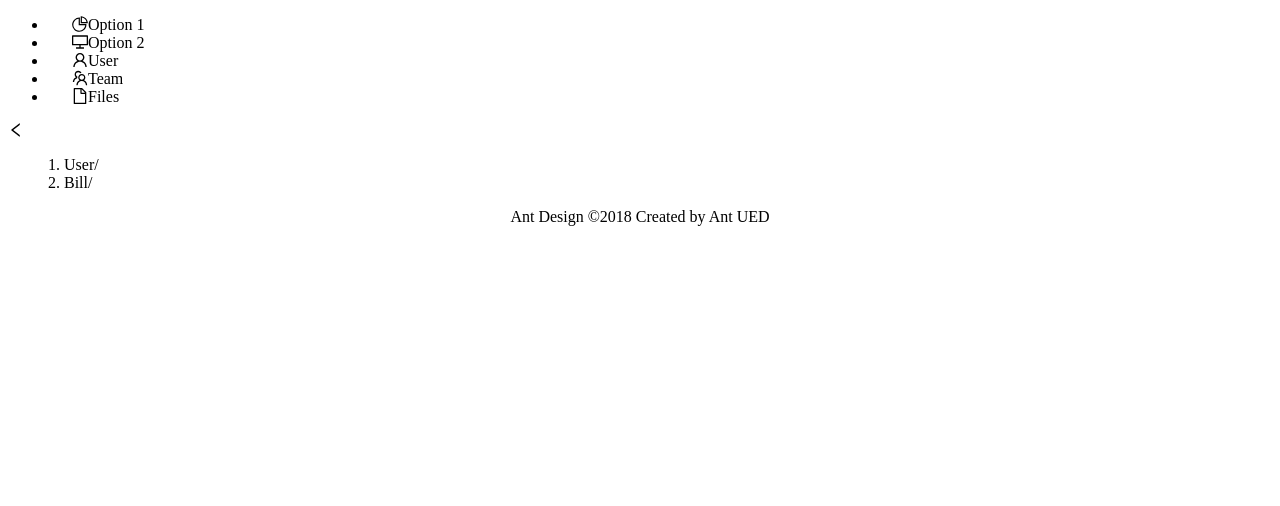
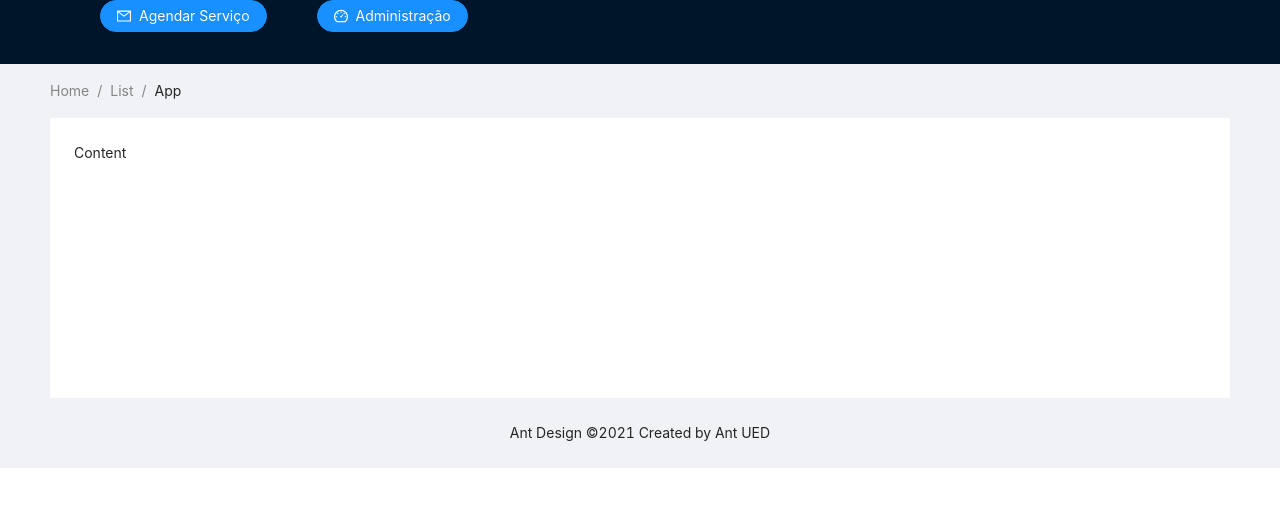
Before and after one commit to mopanc/Oficina, a React (Create React App) app in the folder oficina-app/: page / in a window 1280 px wide. Shown: the top 506 px of the page. Built offline with nearby package versions, Linux system fonts and the light colour scheme.

Commit message:
#3 Add main buttons to NavBar on Dashboard

```diff
--- a/oficina-app/package.json
+++ b/oficina-app/package.json
@@ -6,6 +6,7 @@
     "@testing-library/jest-dom": "^5.11.9",
     "@testing-library/react": "^11.2.5",
     "@testing-library/user-event": "^12.8.3",
+    "antd": "^4.14.0",
     "react": "^17.0.1",
     "react-dom": "^17.0.1",
     "react-scripts": "4.0.3",
--- a/oficina-app/src/components/App.css
+++ b/oficina-app/src/components/App.css
@@ -1,38 +1,16 @@
-.App {
-  text-align: center;
+.site-layout-content {
+  min-height: 280px;
+  padding: 24px;
+  background: #fff;
 }
-
-.App-logo {
-  height: 40vmin;
-  pointer-events: none;
+#components-layout-demo-top .logo {
+  float: left;
+  width: 120px;
+  height: 31px;
+  margin: 16px 24px 16px 0;
+  background: rgba(255, 255, 255, 0.3);
 }
-
-@media (prefers-reduced-motion: no-preference) {
-  .App-logo {
-    animation: App-logo-spin infinite 20s linear;
-  }
+.ant-row-rtl #components-layout-demo-top .logo {
+  float: right;
+  margin: 16px 0 16px 24px;
 }
-
-.App-header {
-  background-color: #282c34;
-  min-height: 100vh;
-  display: flex;
-  flex-direction: column;
-  align-items: center;
-  justify-content: center;
-  font-size: calc(10px + 2vmin);
-  color: white;
-}
-
-.App-link {
-  color: #61dafb;
-}
-
-@keyframes App-logo-spin {
-  from {
-    transform: rotate(0deg);
-  }
-  to {
-    transform: rotate(360deg);
-  }
-}
--- a/oficina-app/src/components/App.js
+++ b/oficina-app/src/components/App.js
@@ -1,55 +1,37 @@
 import { Layout, Menu, Breadcrumb } from 'antd';
-import {
-  DesktopOutlined,
-  PieChartOutlined,
-  FileOutlined,
-  TeamOutlined,
-  UserOutlined,
-} from '@ant-design/icons';
+import { Button } from 'antd';
+import { DashboardOutlined, MailOutlined } from '@ant-design/icons';
 import { useState } from 'react';
 import './App.css';
 
-const { Header, Content, Footer, Sider } = Layout;
+const { Header, Content, Footer } = Layout;
 const { SubMenu } = Menu;
 
 function App () {
   const [collapsed, setCollapsed] = useState(false);
 
-  return <Layout style={{ minHeight: '100vh' }}>
-    <Sider collapsible collapsed={collapsed} onCollapse={setCollapsed}>
-      <div className="logo" />
-      <Menu theme="dark" defaultSelectedKeys={['1']} mode="inline">
-        <Menu.Item key="1" icon={<PieChartOutlined />}>
-          Option 1
-        </Menu.Item>
-        <Menu.Item key="2" icon={<DesktopOutlined />}>
-          Option 2
-        </Menu.Item>
-        <SubMenu key="sub1" icon={<UserOutlined />} title="User">
-          <Menu.Item key="3">Tom</Menu.Item>
-          <Menu.Item key="4">Bill</Menu.Item>
-          <Menu.Item key="5">Alex</Menu.Item>
-        </SubMenu>
-        <SubMenu key="sub2" icon={<TeamOutlined />} title="Team">
-          <Menu.Item key="6">Team 1</Menu.Item>
-          <Menu.Item key="8">Team 2</Menu.Item>
-        </SubMenu>
-        <Menu.Item key="9" icon={<FileOutlined />}>
-          Files
-        </Menu.Item>
-      </Menu>
-    </Sider>
-    <Layout className="site-layout">
-      <Header className="site-layout-background" style={{ padding: 0 }} />
-      <Content style={{ margin: '0 16px' }}>
-        <Breadcrumb style={{ margin: '16px 0' }}>
-          <Breadcrumb.Item>User</Breadcrumb.Item>
-          <Breadcrumb.Item>Bill</Breadcrumb.Item>
-        </Breadcrumb>
-      </Content>
-      <Footer style={{ textAlign: 'center' }}>Ant Design ©2018 Created by Ant UED</Footer>
-    </Layout>
-  </Layout>
+  return <Layout className="layout">
+  <Header>
+
+    <Menu theme="dark" mode="horizontal" defaultSelectedKeys={['2']}>
+      <Button type="primary" shape="round" icon={<MailOutlined />} style={{ margin: '0 50px' }} size={10}>
+        Agendar Serviço
+      </Button>
+      <Button type="primary" shape="round" icon={<DashboardOutlined />} size={10}>
+        Administração
+      </Button>
+    </Menu>
+  </Header>
+  <Content style={{ padding: '0 50px' }}>
+    <Breadcrumb style={{ margin: '16px 0' }}>
+      <Breadcrumb.Item>Home</Breadcrumb.Item>
+      <Breadcrumb.Item>List</Breadcrumb.Item>
+      <Breadcrumb.Item>App</Breadcrumb.Item>
+    </Breadcrumb>
+    <div className="site-layout-content">Content</div>
+  </Content>
+  <Footer style={{ textAlign: 'center' }}>Ant Design ©2021 Created by Ant UED</Footer>
+</Layout>
 }
 
 export default App
--- a/oficina-app/src/index.js
+++ b/oficina-app/src/index.js
@@ -1,10 +1,15 @@
 import React from 'react';
 import ReactDOM from 'react-dom';
 import App from './components/App';
+import { ConfigProvider } from 'antd';
+import ptBR from 'antd/lib/locale/pt_BR';
+import 'antd/dist/antd.css';
 
 ReactDOM.render(
   <React.StrictMode>
-    <App />
+    <ConfigProvider locale={ptBR}>
+      <App />
+    </ConfigProvider>
   </React.StrictMode>,
   document.getElementById('root')
 );
```
